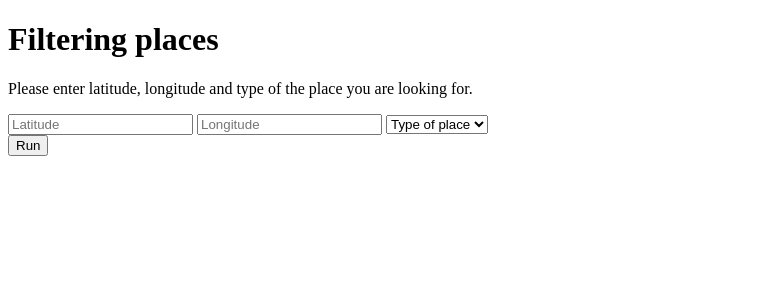
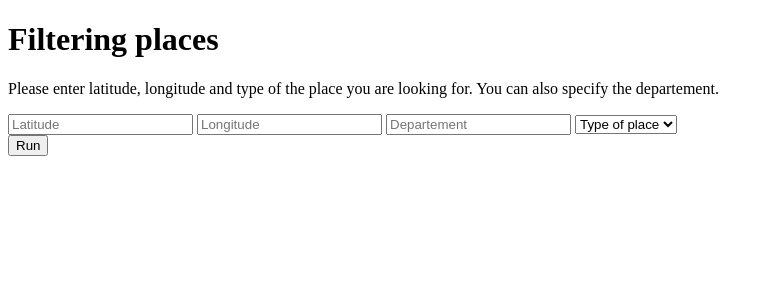
Before and after one commit to Anatole-Lapelerie/ESILV-S8-Web-datamining-and-Semantics, a Python web app: template templates/main.html in a window 1280 px wide. Shown: the top 300 px of the page, without its empty margins (0-773 px from the left). Run offline with Jinja, Linux system fonts and the light colour scheme; the template is opened without the code that fills it, so the values that code supplies are empty; some libraries are stand-ins or nearby versions.

Commit message:
Modif mineures

```diff
--- a/templates/main.html
+++ b/templates/main.html
@@ -8,12 +8,13 @@
     <div class="main-block">
       <div class="main-block">
       <h1>Filtering places</h1>
-        <p>Please enter latitude, longitude and type of the place you are looking for.</p>
+        <p>Please enter latitude, longitude and type of the place you are looking for. You can also specify the departement.</p>
     </div>
       <form action="/result/" method="post">
         <div class="info">
           <input type="text" name="latitude" placeholder="Latitude">
           <input type="text" name="longitude" placeholder="Longitude">
+          <input type="text" name="departement" placeholder="Departement">
           <select name="type_query">
             <option value="" disabled selected>Type of place</option>
             <option value="tgv_station">TGV stations</option>
```
Also changed, not shown: 1 other file.
